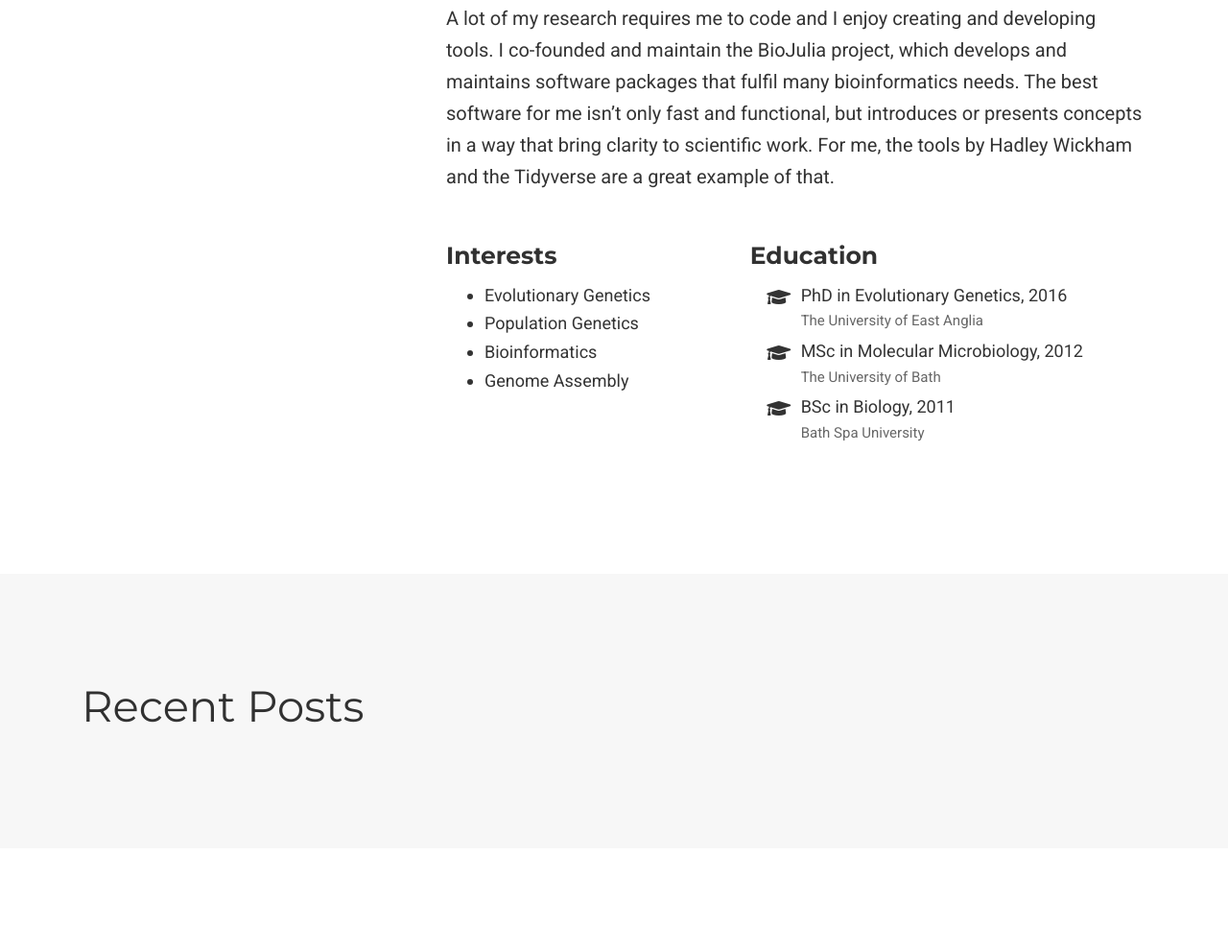
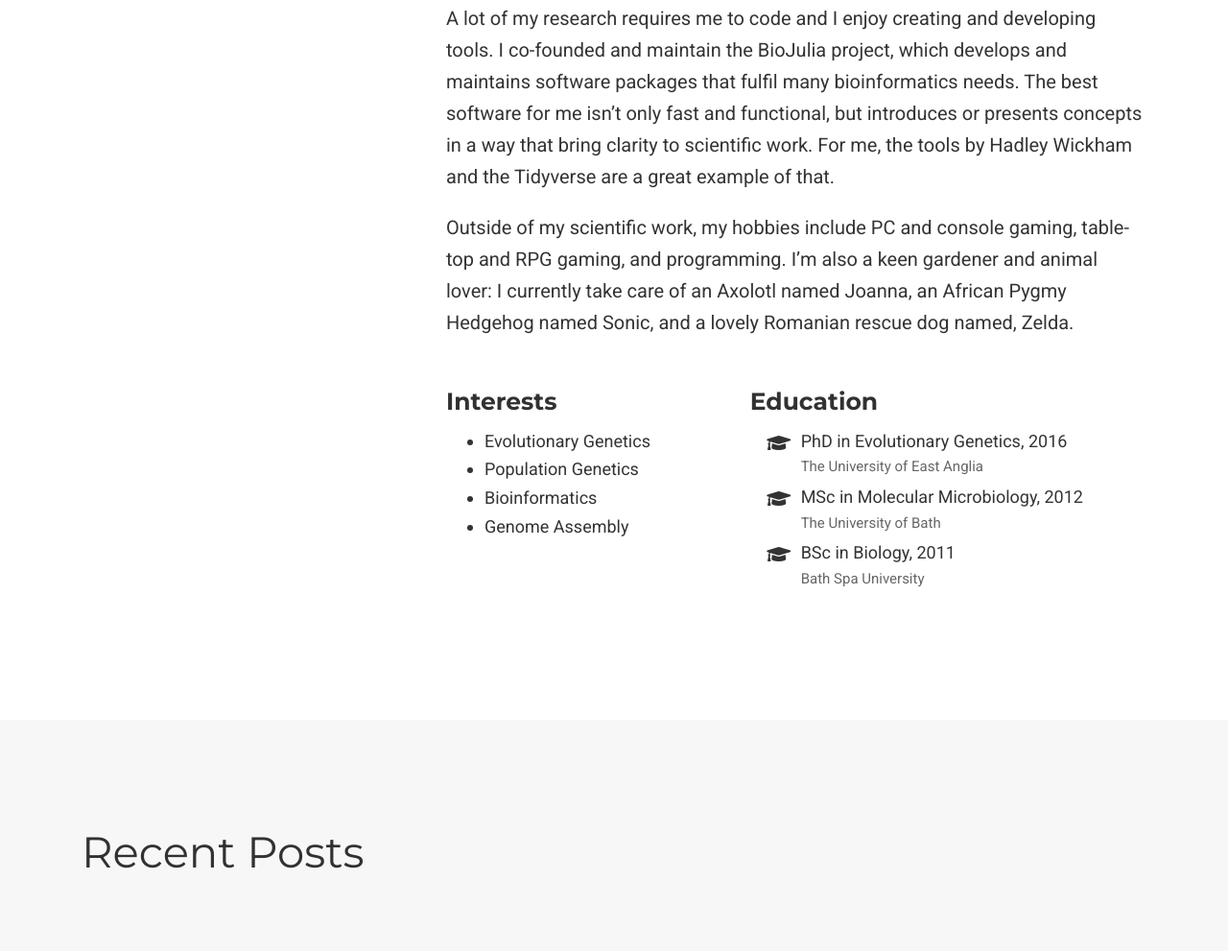
Before and after one commit to BenJWard/BenJWard.github.io, a plain HTML site: page index.html in a window 1280 px wide. Shown: the part 1194-2185 px from the top of the page at 96% size. Drawn offline with nearby package versions, Linux system fonts and the light colour scheme; some icons are missing.

Commit message:
Add non-academic hobbies

```diff
--- a/index.html
+++ b/index.html
@@ -462,6 +462,11 @@ maintains software packages that fulfil many bioinformatics needs. The best
 software for me isn&rsquo;t only fast and functional, but introduces or presents
 concepts in a way that bring clarity to scientific work. For me, the tools by
 Hadley Wickham and the Tidyverse are a great example of that.</p>
+
+<p>Outside of my scientific work, my hobbies include PC and console gaming,
+table-top and RPG gaming, and programming. I&rsquo;m also a keen gardener and animal
+lover: I currently take care of an Axolotl named Joanna, an African Pygmy
+Hedgehog named Sonic, and a lovely Romanian rescue dog named, Zelda.</p>
 
 
     <div class="row">
```
Also changed, not shown: authors/admin/index.html (+5 -0 lines), authors/cock-van-oosterhout/index.html (+0 -23 lines), index.json (+1 -1 lines).
